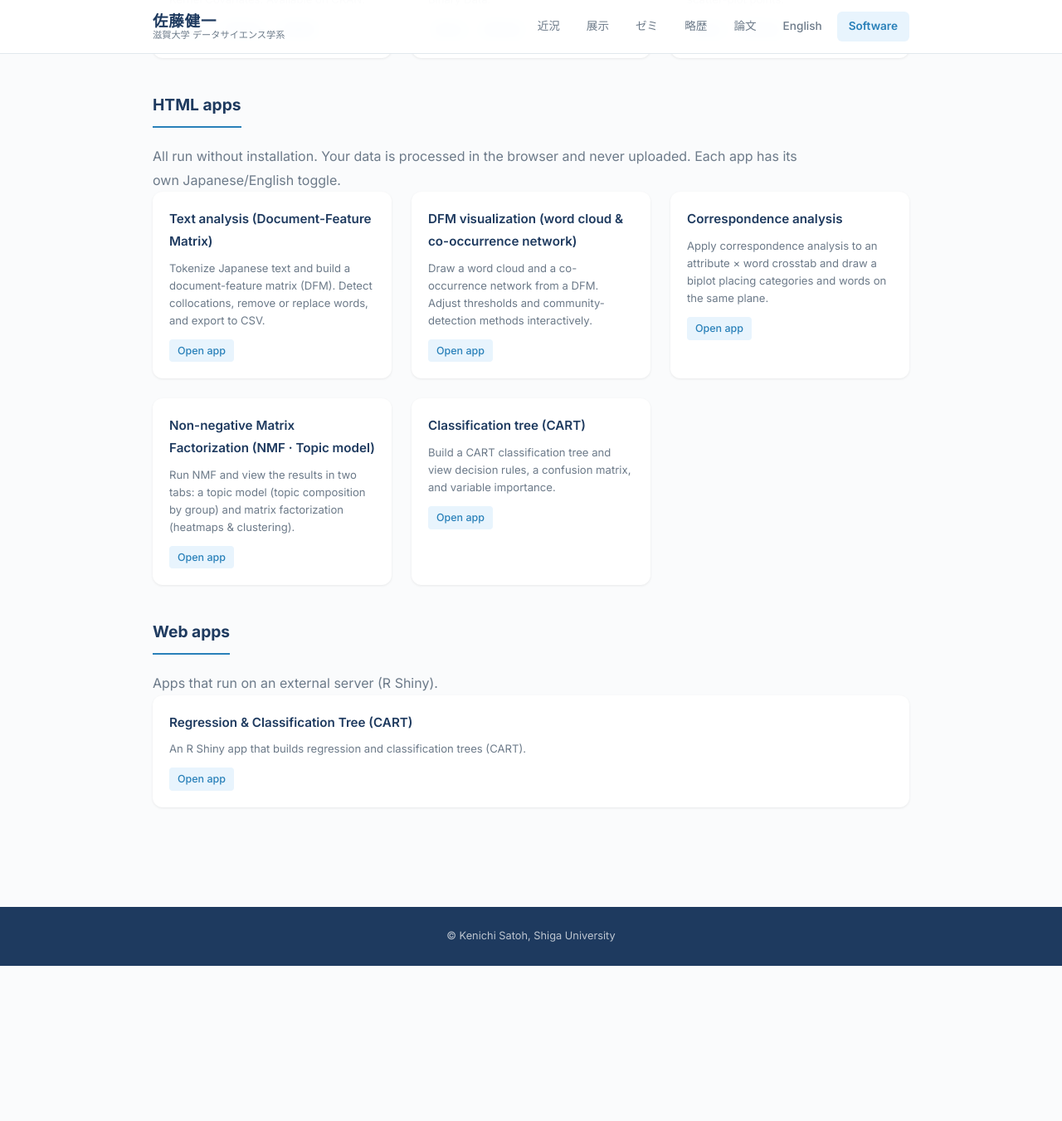
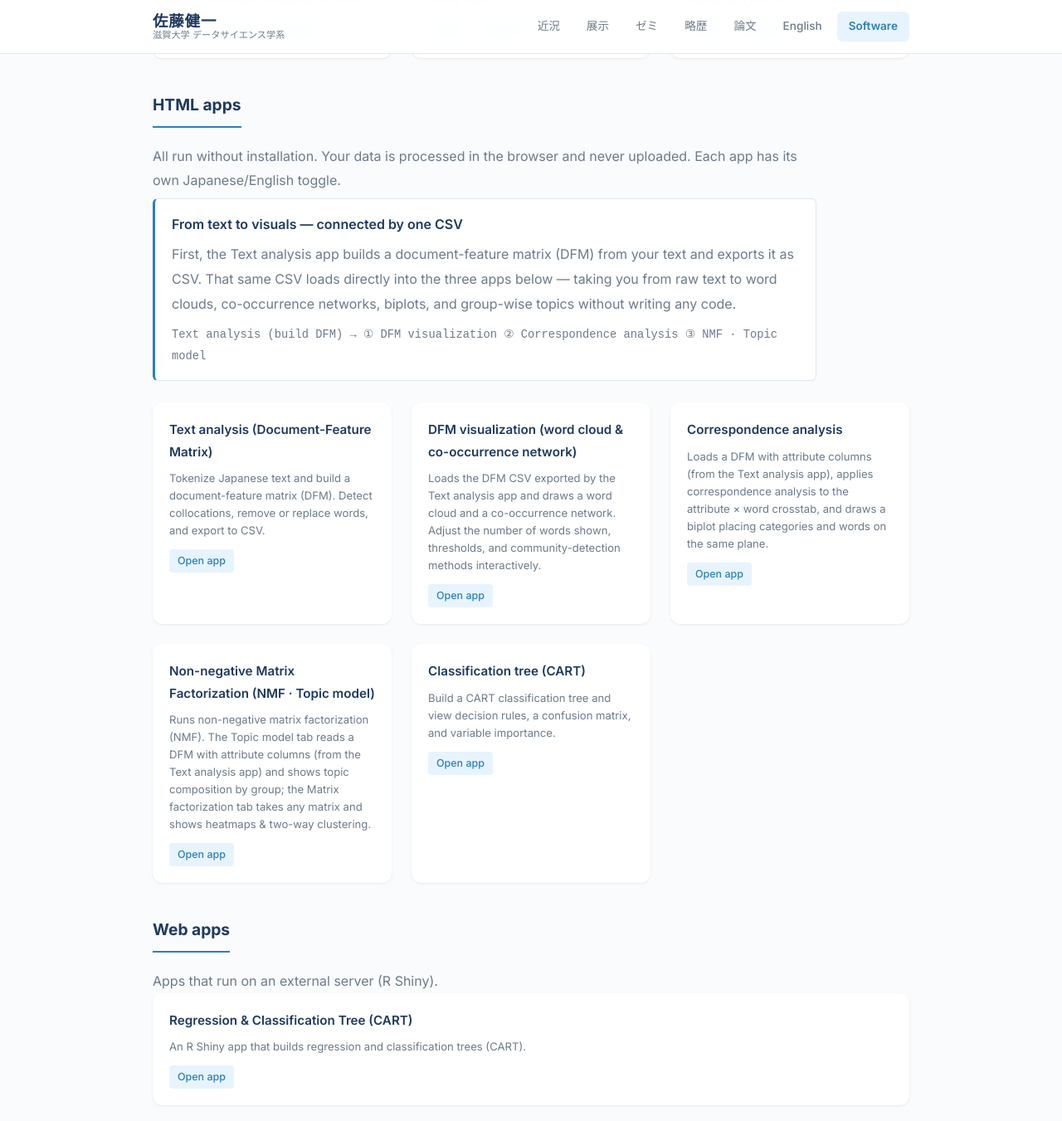
Before and after one commit to ksatohds/ksatohds.github.io, a Jekyll site: the page built from software.md, in a window 1280 px wide and 1400 px high, scrolled down 461 px. Shown: the top 1351 px of the window at 83% size. Built offline with Jekyll 4.4.1, drawn with Linux system fonts in a browser that asks for light colours; before the commit the page ends 1625 px from its top, so only the background shows below that.

Commit message:
20260706 software: text_dfm の DFM を3アプリで可視化・分析する流れを追記
- HTMLアプリ節に「テキスト→CSV→可視化」のワークフロー説明ボックスを追加
  （text_dfm でDFM作成→ ①可視化 ②対応分析 ③NMF・トピックモデル）
- dfm_viz / dfm_ca / nmf_app の各カードに「text_dfm のDFM CSVを読み込む」旨を明記
- JA/EN トグルはモックで検証済み

Co-Authored-By: Claude Opus 4.8 <noreply@anthropic.com>

```diff
--- a/software.md
+++ b/software.md
@@ -67,6 +67,13 @@ title: Software
 <div class="section">
   <h2 class="section-title" data-ja="HTMLアプリ">HTML apps</h2>
   <p style="color: var(--color-text-light); line-height: 1.8; max-width: 800px;" data-ja="いずれもインストール不要。データはブラウザ内で処理され、外部に送信されません。各アプリは日本語・英語の表示切替に対応しています。">All run without installation. Your data is processed in the browser and never uploaded. Each app has its own Japanese/English toggle.</p>
+
+  <div style="background: var(--color-white); border: 1px solid var(--color-border); border-left: 3px solid var(--color-accent); border-radius: 6px; padding: 16px 20px; margin: 8px 0 26px; max-width: 800px;">
+    <p style="margin: 0 0 8px; font-weight: 600; color: var(--color-primary);" data-ja="テキストから可視化まで、CSVでつながります">From text to visuals — connected by one CSV</p>
+    <p style="margin: 0 0 10px; color: var(--color-text-light); line-height: 1.85;" data-ja="まず「テキスト解析」で文書単語行列（DFM）を作り、CSVに出力します。その同じCSVを、下の3つのアプリにそのまま読み込めます。生のテキストから、ワードクラウド・共起ネットワーク・バイプロット・グループ別トピックまで、コードを書かずに一気通貫で分析できます。">First, the Text analysis app builds a document-feature matrix (DFM) from your text and exports it as CSV. That same CSV loads directly into the three apps below — taking you from raw text to word clouds, co-occurrence networks, biplots, and group-wise topics without writing any code.</p>
+    <p style="margin: 0; color: var(--color-text-light); line-height: 1.85; font-family: var(--font-mono, monospace); font-size: 0.86rem;" data-ja="テキスト解析（DFM作成）→ ①DFMの可視化 ②対応分析 ③NMF・トピックモデル">Text analysis (build DFM) → ① DFM visualization ② Correspondence analysis ③ NMF · Topic model</p>
+  </div>
+
   <div class="gallery-grid">
 
     <div class="gallery-item">
@@ -82,7 +89,7 @@ title: Software
     <div class="gallery-item">
       <div class="gallery-body">
         <h3 data-ja="DFMの可視化（ワードクラウド・共起ネットワーク）">DFM visualization (word cloud &amp; co-occurrence network)</h3>
-        <p data-ja="文書単語行列からワードクラウドと共起ネットワークを描画します。しきい値やコミュニティ検出法を対話的に調整できます。">Draw a word cloud and a co-occurrence network from a DFM. Adjust thresholds and community-detection methods interactively.</p>
+        <p data-ja="「テキスト解析」で出力したDFMのCSVを読み込み、ワードクラウドと共起ネットワークを描画します。表示語数・しきい値・コミュニティ検出法を対話的に調整できます。">Loads the DFM CSV exported by the Text analysis app and draws a word cloud and a co-occurrence network. Adjust the number of words shown, thresholds, and community-detection methods interactively.</p>
         <div class="gallery-links">
           <a href="{{ '/html_app/dfm_viz.html' | relative_url }}" data-ja="アプリを開く">Open app</a>
         </div>
@@ -92,7 +99,7 @@ title: Software
     <div class="gallery-item">
       <div class="gallery-body">
         <h3 data-ja="対応分析（コレスポンデンス分析）">Correspondence analysis</h3>
-        <p data-ja="属性×語のクロス集計に対応分析を適用し、カテゴリと語を同一平面に布置するバイプロットを描きます。">Apply correspondence analysis to an attribute × word crosstab and draw a biplot placing categories and words on the same plane.</p>
+        <p data-ja="属性列付きのDFM（「テキスト解析」で作成）を読み込み、属性×語のクロス集計に対応分析を適用します。カテゴリと語を同一平面に布置するバイプロットを描きます。">Loads a DFM with attribute columns (from the Text analysis app), applies correspondence analysis to the attribute × word crosstab, and draws a biplot placing categories and words on the same plane.</p>
         <div class="gallery-links">
           <a href="{{ '/html_app/dfm_ca.html' | relative_url }}" data-ja="アプリを開く">Open app</a>
         </div>
@@ -102,7 +109,7 @@ title: Software
     <div class="gallery-item">
       <div class="gallery-body">
         <h3 data-ja="非負値行列因子分解（NMF・トピックモデル）">Non-negative Matrix Factorization (NMF · Topic model)</h3>
-        <p data-ja="非負値行列因子分解（NMF）を実行し、「トピックモデル」（グループ別トピック構成）と「行列分解」（ヒートマップ・クラスタリング）の2つの見方で結果を提示します。">Run NMF and view the results in two tabs: a topic model (topic composition by group) and matrix factorization (heatmaps &amp; clustering).</p>
+        <p data-ja="非負値行列因子分解（NMF）を実行します。「トピックモデル」タブは属性列付きのDFM（「テキスト解析」で作成）を読み込みグループ別のトピック構成を、「行列分解」タブは一般の行列をヒートマップ・両側クラスタリングで示します。">Runs non-negative matrix factorization (NMF). The Topic model tab reads a DFM with attribute columns (from the Text analysis app) and shows topic composition by group; the Matrix factorization tab takes any matrix and shows heatmaps &amp; two-way clustering.</p>
         <div class="gallery-links">
           <a href="{{ '/html_app/nmf_app.html' | relative_url }}" data-ja="アプリを開く">Open app</a>
         </div>
```
